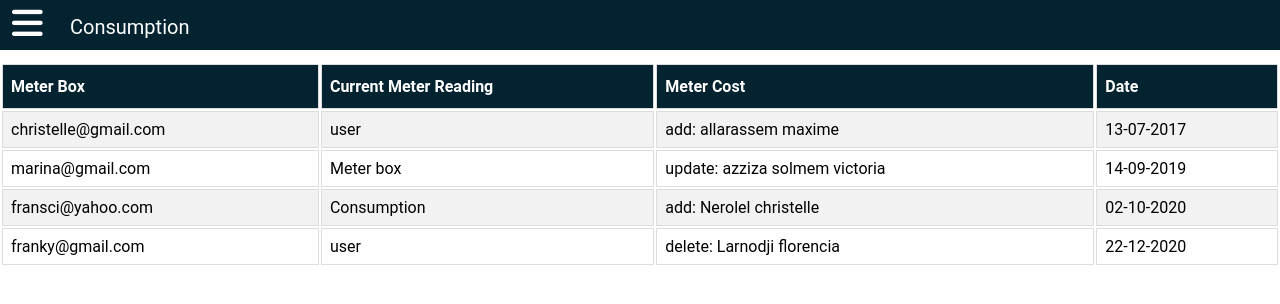
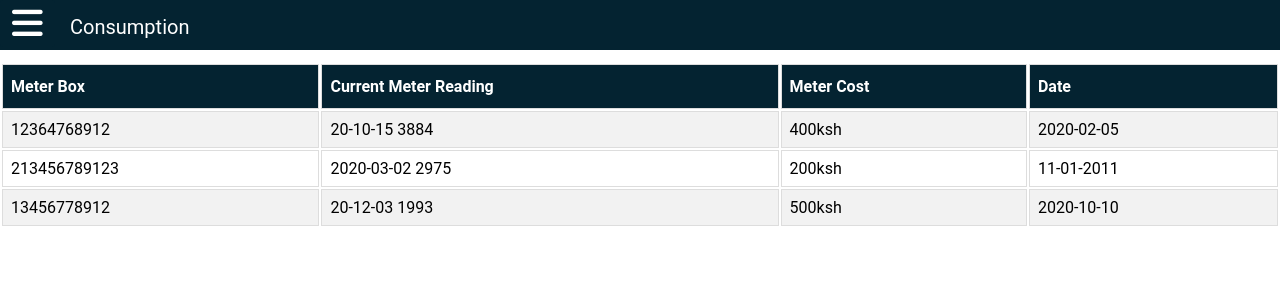
Before and after one commit to maripass/project-cuea, a PHP site: page /dashboard/consumption.html in a window 1280 px wide. Shown: the top 304 px of the page. Run offline with PHP 8.4, Linux system fonts and the light colour scheme; some libraries are stand-ins or nearby versions.

Commit message:
--- Auto-Git Commit ---

```diff
--- a/dashboard/consumption.html
+++ b/dashboard/consumption.html
@@ -42,29 +42,24 @@
               <th>Date</th>
             </tr>
             <tr>
-              <td>christelle@gmail.com</td>
-              <td> user</td>
-              <td>add: allarassem maxime</td>
-              <td>13-07-2017</td>
+              <td>12364768912</td>
+              <td>20-10-15 3884</td>
+              <td>400ksh</td>
+              <td>2020-02-05</td>
             </tr>
             <tr>
-              <td>marina@gmail.com</td>
-              <td>Meter box</td>
-              <td>update: azziza solmem victoria</td>
-              <td>14-09-2019</td>
+              <td>213456789123</td>
+              <td>2020-03-02 2975</td>
+              <td>200ksh</td>
+              <td>11-01-2011</td>
             </tr>
             <tr>
-              <td>fransci@yahoo.com</td>
-              <td>Consumption</td>
-              <td>add: Nerolel christelle</td>
-              <td>02-10-2020</td>
+              <td>13456778912</td>
+              <td>20-12-03 1993</td>
+              <td>500ksh</td>
+              <td>2020-10-10</td>
             </tr>
-            <tr>
-              <td>franky@gmail.com</td>
-              <td>user</td>
-              <td>delete: Larnodji florencia</td>
-              <td>22-12-2020</td>
-            </tr>
+
 
           </table>
     </section>
--- a/dashboard/css/style.css
+++ b/dashboard/css/style.css
@@ -52,6 +52,15 @@ label #btn, label #cancel{
     cursor: pointer;
     background: #042331;
     border-radius: 3px;
+}
+.btn{
+    padding: 15px;
+    margin-top: 20px;
+    background-color: #3274d6;
+    border: 0;
+    cursor: pointer;
+    font-weight: bold;
+    color: #ffffff;
 }
 label #btn{
     left: 0px;
```
Also changed, not shown: dashboard/prifile.html (+36 -0 lines).
